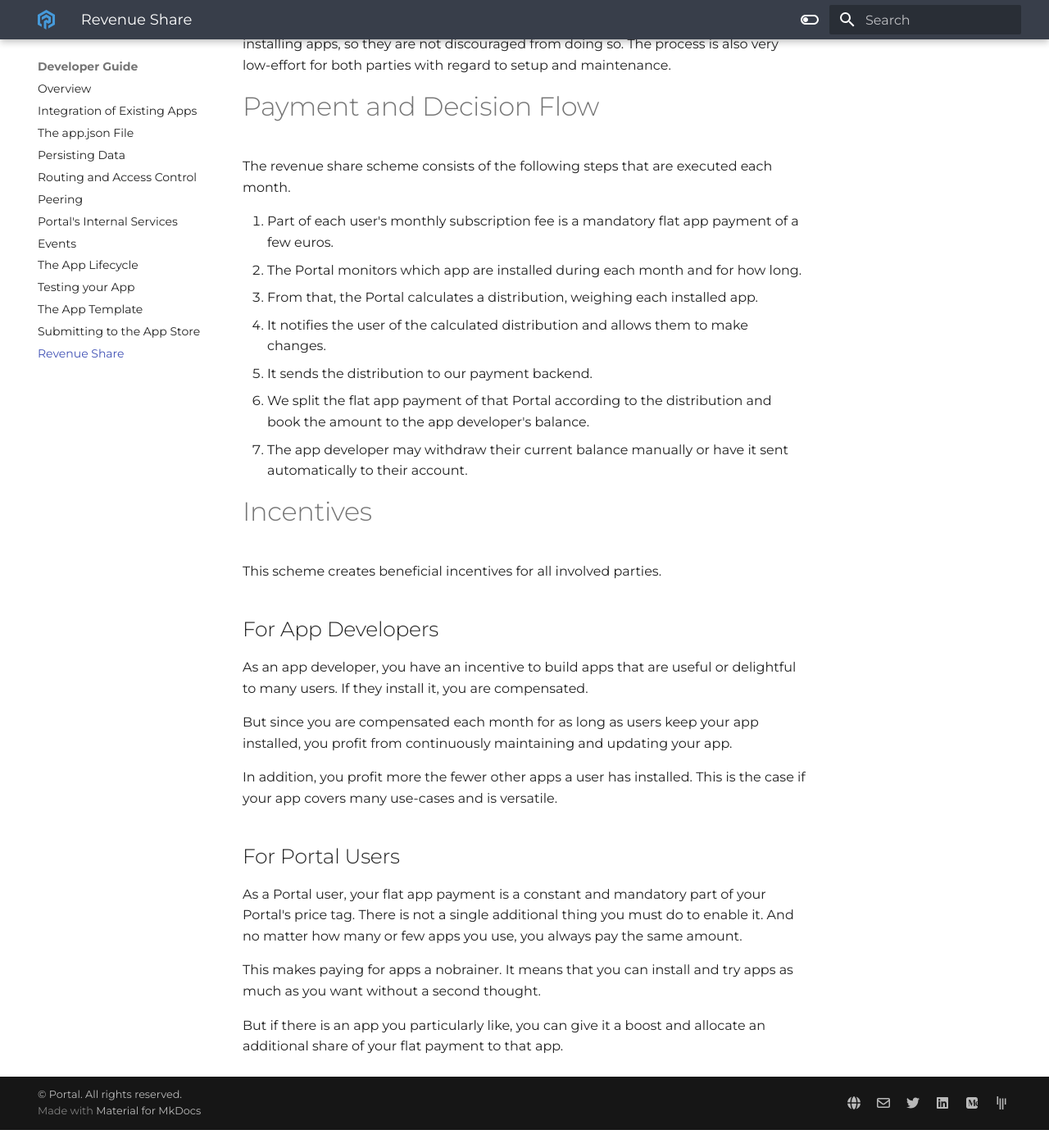
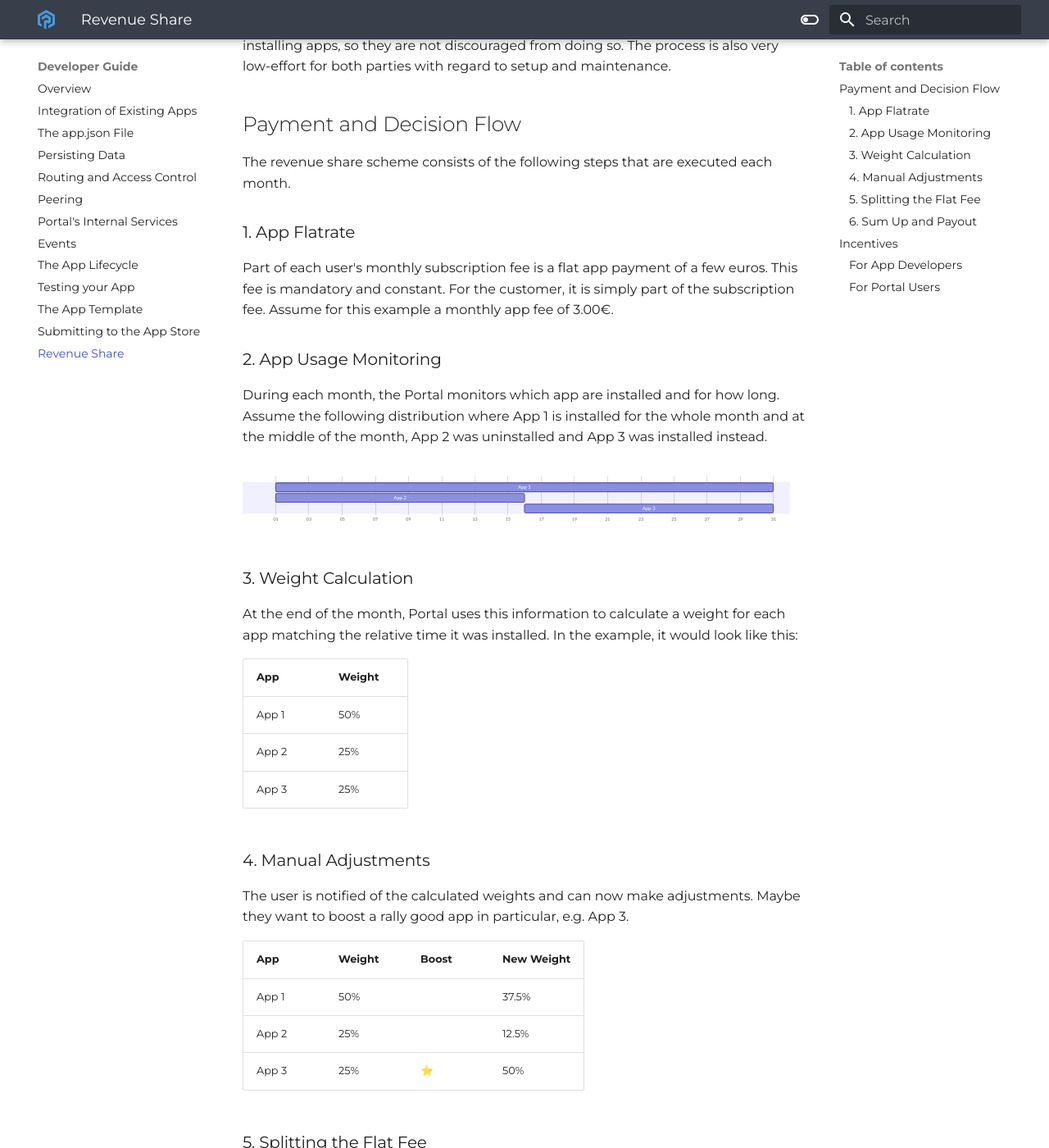
Before and after one commit to FreeshardBase/documentation, an MkDocs documentation site: the page built from docs/revenue_share.md, in a window 1280 px wide and 1400 px high, scrolled down 514 px. Shown: the whole window at 82% size. Built offline with MkDocs 1.6.1 and Material for MkDocs 9.7.7, drawn with Linux system fonts in a browser that asks for light colours; before the commit the page ends 1892 px from its top, so only the background shows below that; some of the changed text lies outside the part shown.

Commit message:
improve page about revenue share

````diff
--- a/docs/revenue_share.md
+++ b/docs/revenue_share.md
@@ -6,31 +6,85 @@ The revenue share scheme aligns incentives in a way that works best for everyone
 ---
 
 !!! warning "Upcoming Feature"
-    The revenue share process is not yet implemented.
-    You cannot profit from it yet and its implementation - when completed - might differ from this description.
+The revenue share process is not yet implemented.
+You cannot profit from it yet and its implementation - when completed - might differ from this description.
 
 Portal's revenue share scheme for app developers aligns incentives in a way that works best for everyone.
 App developers receive a monthly payment that scales with the number of installed app instances
 and users have no additional cost when installing apps, so they are not discouraged from doing so.
 The process is also very low-effort for both parties with regard to setup and maintenance.
 
-# Payment and Decision Flow
+## Payment and Decision Flow
 
 The revenue share scheme consists of the following steps that are executed each month.
 
-1. Part of each user's monthly subscription fee is a mandatory flat app payment of a few euros.
-2. The Portal monitors which app are installed during each month and for how long.
-3. From that, the Portal calculates a distribution, weighing each installed app.
-4. It notifies the user of the calculated distribution and allows them to make changes.
-5. It sends the distribution to our payment backend.
-6. We split the flat app payment of that Portal according to the distribution and book the amount to the app developer's balance.
-7. The app developer may withdraw their current balance manually or have it sent automatically to their account.
+### 1. App Flatrate
 
-# Incentives
+Part of each user's monthly subscription fee is a flat app payment of a few euros.
+This fee is mandatory and constant.
+For the customer, it is simply part of the subscription fee.
+Assume for this example a monthly app fee of 3.00€.
+
+### 2. App Usage Monitoring
+
+During each month, the Portal monitors which app are installed and for how long.
+Assume the following distribution where App 1 is installed for the whole month
+and at the middle of the month, App 2 was uninstalled and App 3 was installed instead.
+
+```mermaid
+gantt
+    dateFormat  DD
+    axisFormat  %d
+    todayMarker off
+
+    App 1       :   app1, 01,30d
+    App 2       :   app2, 01,15d
+    App 3       :   app3, 16,15d
+```
+
+### 3. Weight Calculation
+
+At the end of the month, Portal uses this information to calculate a weight for each app
+matching the relative time it was installed.
+In the example, it would look like this:
+
+| App   | Weight |
+|-------|--------|
+| App 1 | 50%    |
+| App 2 | 25%    |
+| App 3 | 25%    |
+
+### 4. Manual Adjustments
+
+The user is notified of the calculated weights and can now make adjustments.
+Maybe they want to boost a rally good app in particular, e.g. App 3.
+
+| App   | Weight | Boost | New Weight |
+|-------|--------|-------|------------|
+| App 1 | 50%    |       | 37.5%      |
+| App 2 | 25%    |       | 12.5%      |
+| App 3 | 25%    | ⭐     | 50%        |
+
+### 5. Splitting the Flat Fee
+
+The user-adjusted weights are sent to the Portal backend and are used to split this month's app fee.
+
+| App   | Weight | Boost | New Weight | Revenue Share |
+|-------|--------|-------|------------|---------------|
+| App 1 | 50%    |       | 37.5%      | 1.125€        |
+| App 2 | 25%    |       | 12.5%      | 0.375€        |
+| App 3 | 25%    | ⭐     | 50%        | 1.5€          |
+
+### 6. Sum Up and Payout
+
+For each app, the revenue share from all Portal is summed up and added to the app developers account,
+ready to be withdrawn at any time or sent automatically to their account.
+
+## Incentives
 
 This scheme creates beneficial incentives for all involved parties.
 
-## For App Developers
+### For App Developers
 
 As an app developer, you have an incentive to build apps that are useful or delightful to many users.
 If they install it, you are compensated.
@@ -41,7 +95,7 @@ you profit from continuously maintaining and updating your app.
 In addition, you profit more the fewer other apps a user has installed.
 This is the case if your app covers many use-cases and is versatile.
 
-## For Portal Users
+### For Portal Users
 
 As a Portal user, your flat app payment is a constant and mandatory part of your Portal's price tag.
 There is not a single additional thing you must do to enable it.
````
